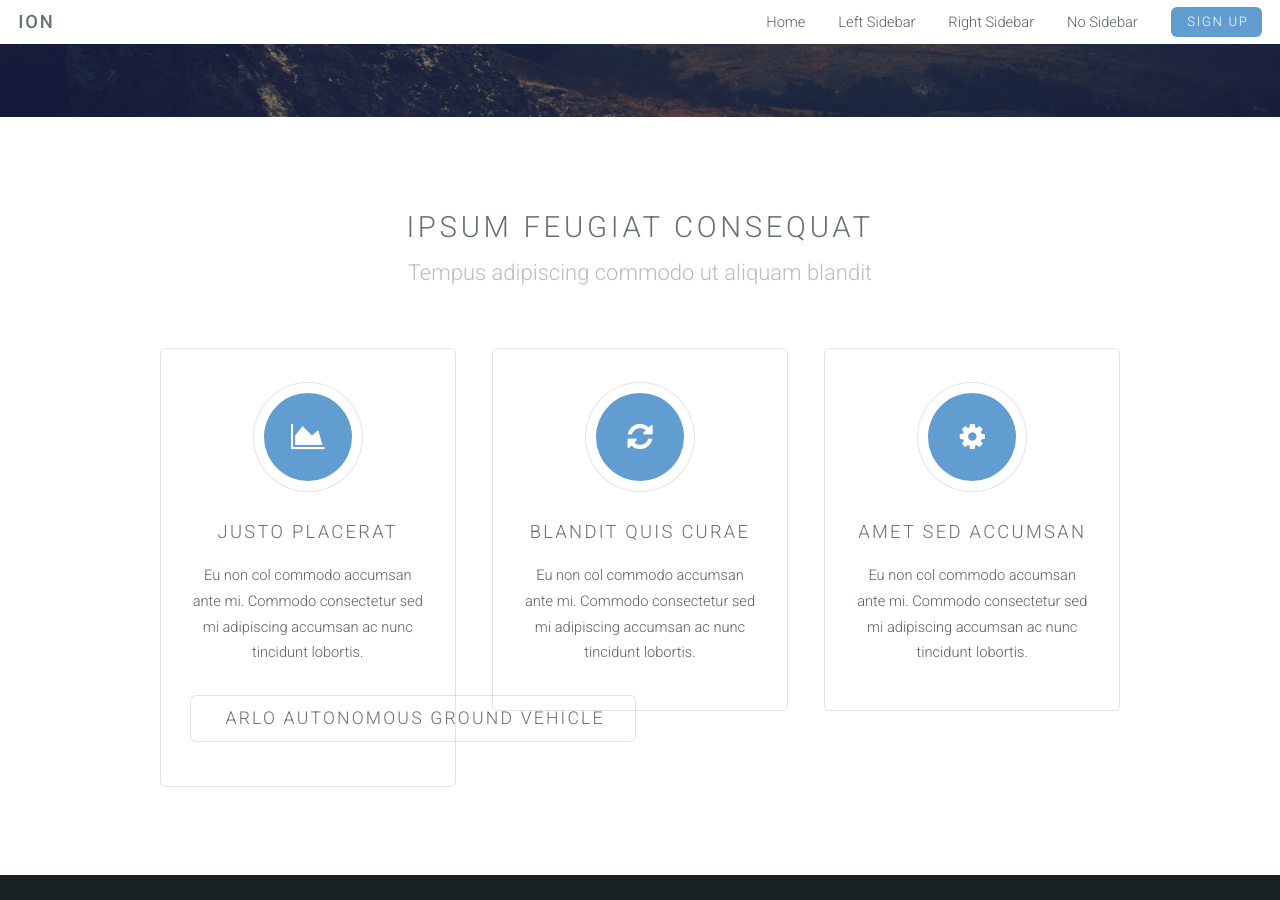
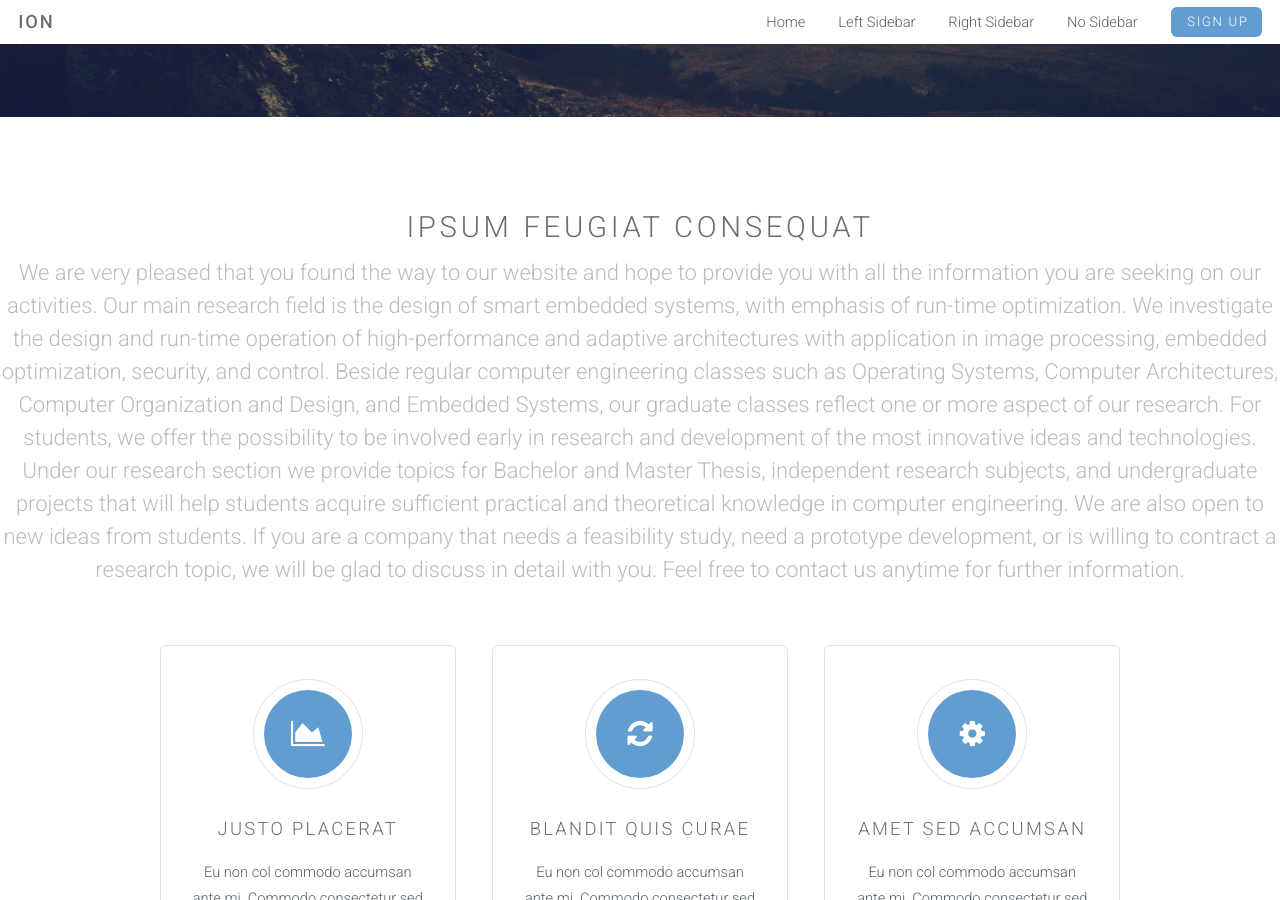
Before and after one commit to smartsystemslab-uf/smartsystemslab-uf.github.io, a Jekyll site: the page index.html, which Jekyll copies as it is, in a window 1280 px wide and 900 px high, scrolled down 333 px. Built offline with Jekyll 4.4.1, drawn with Linux system fonts in a browser that asks for light colours.

Commit message:
Update index.html

```diff
--- a/index.html
+++ b/index.html
@@ -53,7 +53,11 @@
 			<section id="one" class="wrapper style1">
 				<header class="major">
 					<h2>Ipsum feugiat consequat</h2>
-					<p>Tempus adipiscing commodo ut aliquam blandit</p>
+					<p>We are very pleased that you found the way to our website and hope to provide you with all the information you are seeking on our activities.
+Our main research field is the design of smart embedded systems, with emphasis of run-time optimization. We investigate the design and run-time operation of high-performance and adaptive architectures with application in image processing, embedded optimization, security, and control.
+Beside regular computer engineering classes such as Operating Systems, Computer Architectures, Computer Organization and Design, and Embedded Systems, our graduate classes reflect one or more aspect of our research.
+For students, we offer the possibility to be involved early in research and development of the most innovative ideas and technologies. Under our research section we provide topics for Bachelor and Master Thesis, independent research subjects, and undergraduate projects that will help students acquire sufficient practical and theoretical knowledge in computer engineering. We are also open to new ideas from students.
+If you are a company that needs a feasibility study, need a prototype development, or is willing to contract a research topic, we will be glad to discuss in detail with you. Feel free to contact us anytime for further information.</p>
 				</header>
 				<div class="container">
 					<div class="row">
```
